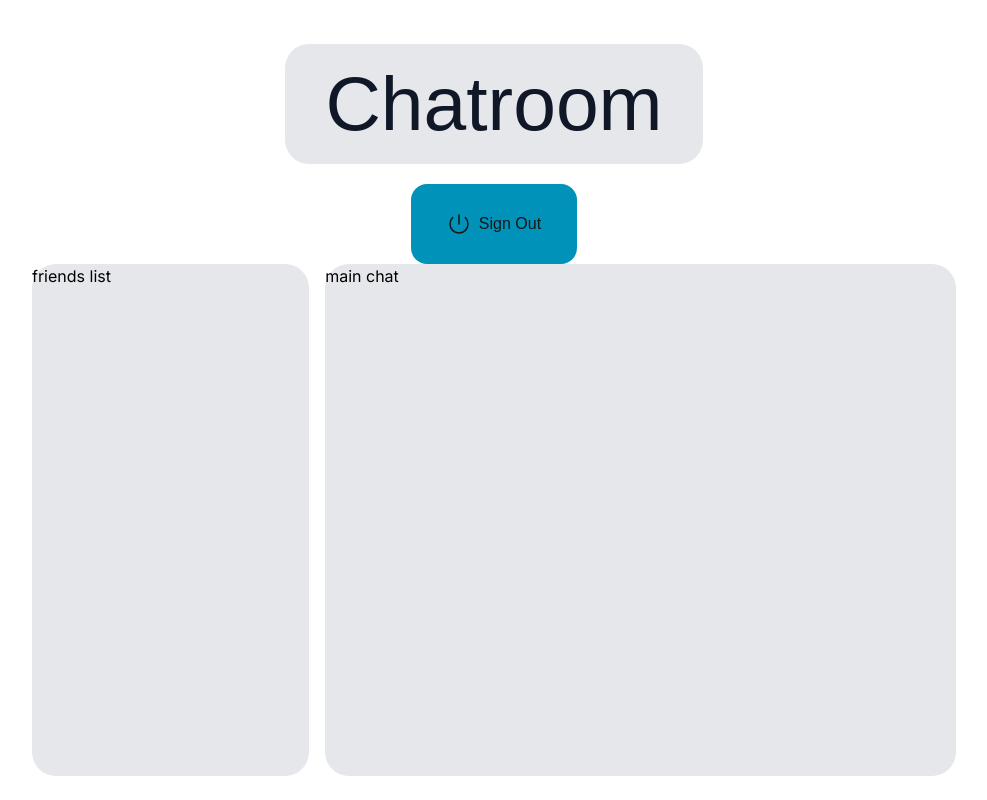
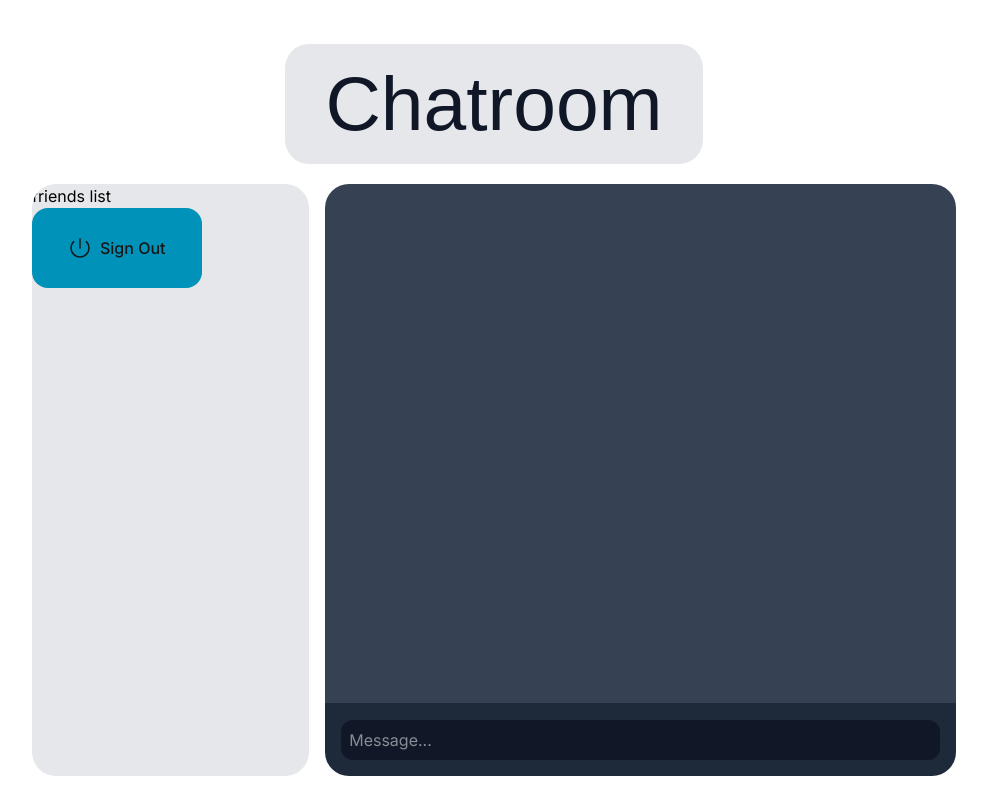
Before and after one commit to hqo998/Chatroom-Webpage, a Next.js app: page /chat/1 in a window 1280 px wide. Shown: the whole page, without its empty margins (146-1133 px from the left). Built offline with nearby package versions, Linux system fonts and the light colour scheme; a web font is replaced by a local one.

Commit message:
chat pages progress

```diff
--- a/app/chat/(overview)/page.tsx
+++ b/app/chat/(overview)/page.tsx
@@ -1,33 +1,20 @@
 import { intern } from "@/ui/fonts";
 import { signOut } from "@/auth";
 import { Button } from "@/ui/button";
-import { PowerIcon } from "@heroicons/react/24/outline";
+import { ArchiveBoxIcon, PowerIcon } from "@heroicons/react/24/outline";
 import SignOutButton from "@/ui/SignOutButton";
+
 
 export default function Home() {
   return (
     <>
-    <div className="flex-1 min-w-3/4 grid grid-cols-1 md:grid-cols-[30%_1fr] gap-4">
-      {/* friend list*/}
-      <div className={`hidden md:block shrink-0 rounded-3xl bg-gray-200 ${intern.className} antialiased`}>
-        <p className="text-black">friends list</p>
+    <div className="flex-1 flex items-center justify-center overflow-y-auto bg-gray-700 ">
+      <div className="flex flex-col items-center justify-center w-1/2 h-1/3">
+        <ArchiveBoxIcon className=""/>
+        <p className="text-center text-2xl">Your messages</p>
+        <p className="text-center opacity-60 p-2">Choose a chat to start.</p>
+      </div>
 
-        {/* Signout Button */}
-        <form
-          action={async () => {
-            'use server';
-            await signOut({ redirectTo: '/' });
-            }}
-          >
-          <SignOutButton />
-        </form>
-
-
-      </div>
-      {/* main chat */}
-      <div className={`shrink-0 rounded-3xl bg-gray-200 ${intern.className} antialiased`}>
-        <p className="text-black">main chat</p>
-      </div>
     </div>
     </>
   );
--- a/app/chat/[id]/page.tsx
+++ b/app/chat/[id]/page.tsx
@@ -1,24 +1,14 @@
 import { intern } from "@/ui/fonts";
-import { signOut } from "@/auth";
-import { Button } from "@/ui/button";
-import { PowerIcon } from "@heroicons/react/24/outline";
-import SignOutButton from "@/ui/SignOutButton";
 
 export default function Home() {
   return (
     <>
-      {/* Signout Button */}
-      <SignOutButton />
+    <div className="flex-1 overflow-y-auto bg-gray-700 ">
+    {/* {children_here} */}
+    </div>
 
-    <div className="flex-1 min-w-3/4 grid grid-cols-1 md:grid-cols-[30%_1fr] gap-4">
-      {/* main chat */}
-      <div className={`hidden md:block shrink-0 rounded-3xl bg-gray-200 ${intern.className} antialiased`}>
-        <p className="text-black">friends list</p>
-      </div>
-      {/* list */}
-      <div className={`shrink-0 rounded-3xl bg-gray-200 ${intern.className} antialiased`}>
-        <p className="text-black">main chat</p>
-      </div>
+    <div className="shrink-0 p-4 border-t border-gray-800 bg-gray-800">
+      <input className="text-white w-full bg-gray-900 rounded-xl p-2" placeholder="Message..." />
     </div>
     </>
   );
--- /dev/null
+++ b/app/chat/layout.tsx
@@ -0,0 +1,32 @@
+import { intern } from "@/ui/fonts";
+import { signOut } from "@/auth";
+import { Button } from "@/ui/button";
+import { PowerIcon } from "@heroicons/react/24/outline";
+import SignOutButton from "@/ui/SignOutButton";
+
+export default function Layout({ children }: { children: React.ReactNode }) {
+  return (
+    <>
+    <div className="flex-1 min-w-3/4 grid grid-cols-1 md:grid-cols-[30%_1fr] gap-4">
+      {/* friend list*/}
+      <div className={`overflow-hidden hidden md:block shrink-0 rounded-3xl bg-gray-200 ${intern.className} antialiased`}>
+        <p className="text-black">friends list</p>
+
+        {/* Signout Button */}
+        <form
+          action={async () => {
+            'use server';
+            await signOut({ redirectTo: '/' });
+            }}
+          >
+          <SignOutButton />
+        </form>
+      </div>
+      {/* main chat */}
+      <div className={`overflow-hidden shrink-0 rounded-3xl ${intern.className} flex flex-col`}>
+        {children}
+      </div>
+    </div>
+    </>
+  );
+};
```
